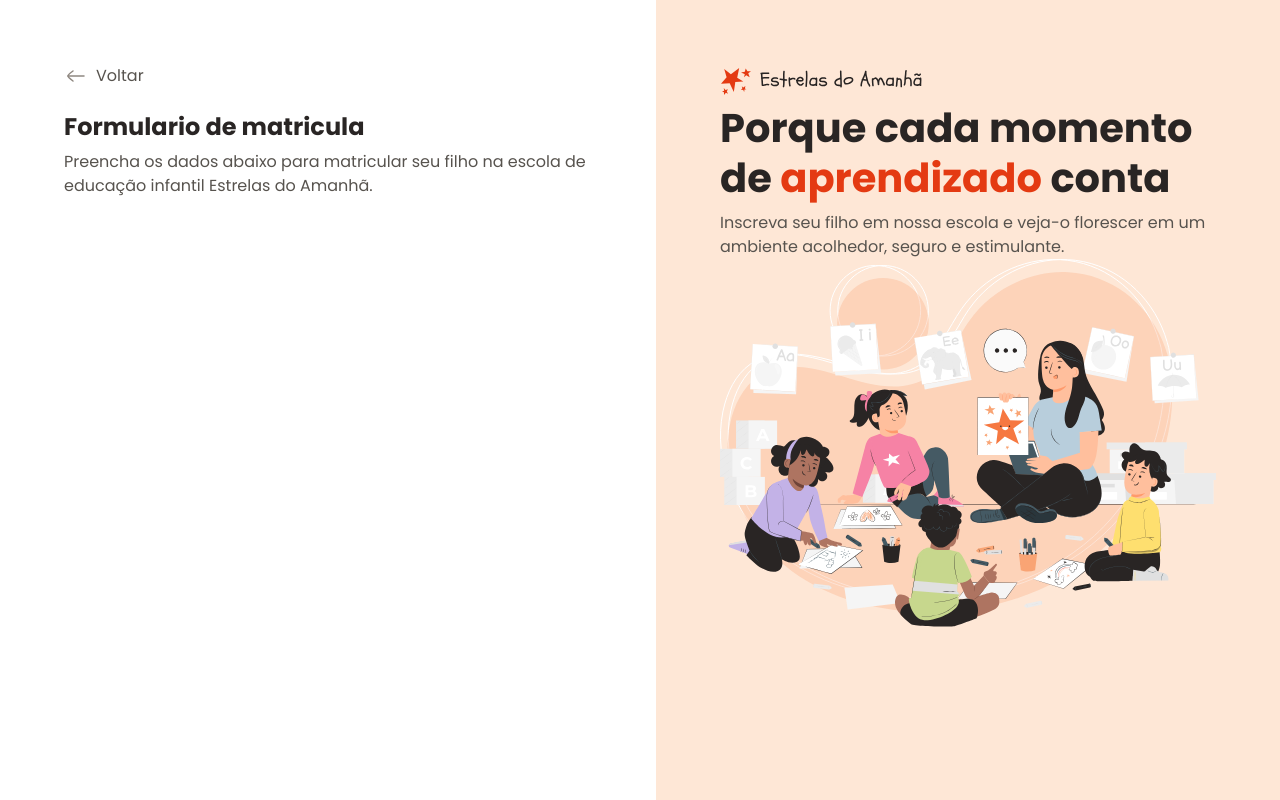
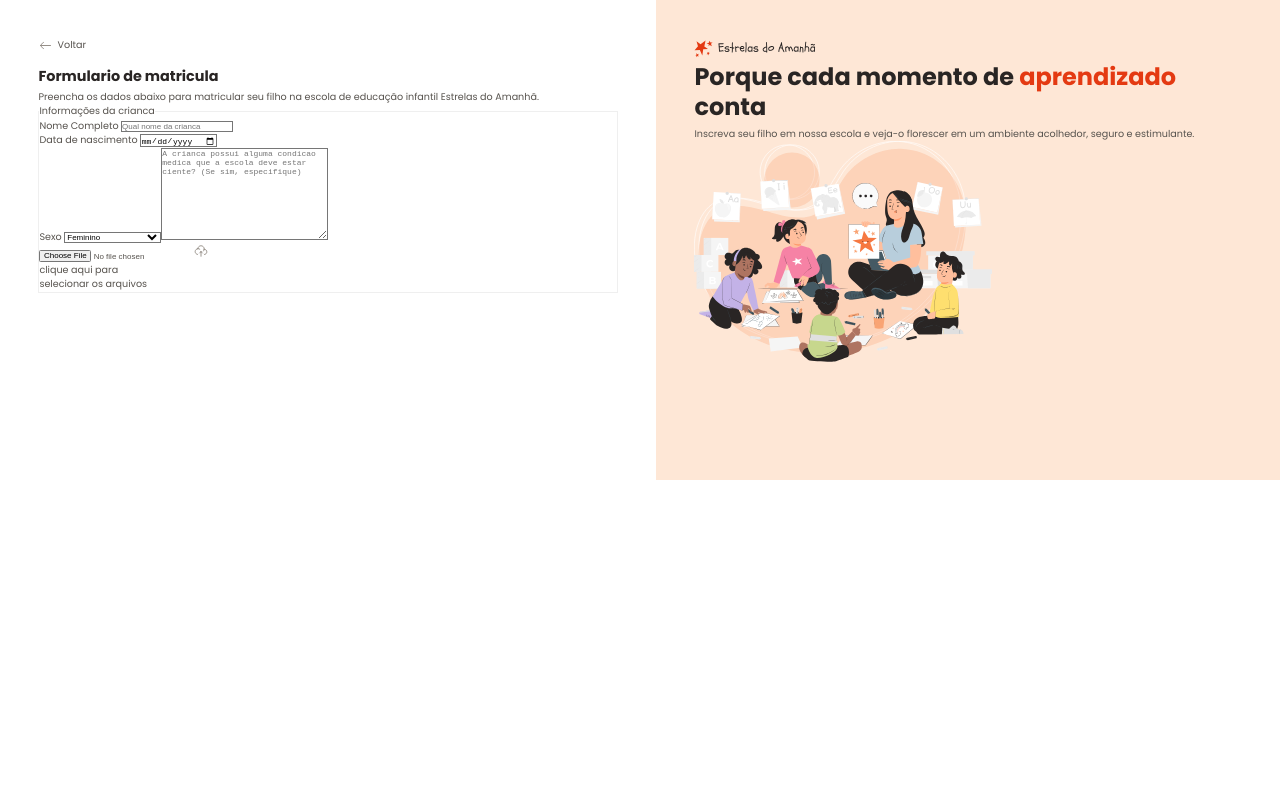
Before and after one commit to TaynaCandidaSilva/formularioMatricula, a plain HTML site: page index.html in a window 1280 px wide. Drawn offline with Linux system fonts and the light colour scheme.

Commit message:
Iniciando o formulario

```diff
--- a/index.html
+++ b/index.html
@@ -1,5 +1,6 @@
 <!DOCTYPE html>
 <html lang="pt-br">
+
 <head>
 
   <link rel="preconnect" href="https://fonts.googleapis.com">
@@ -10,19 +11,66 @@
   <title>Estrelas do Amanha</title>
 
   <link rel="stylesheet" href="styles/index.css">
-  <link href="https://fonts.googleapis.com/css2?family=Archivo:ital,wght@0,100..900;1,100..900&family=Montserrat:ital,wght@0,100..900;1,100..900&family=Poppins:wght@400;700&display=swap" rel="stylesheet">
+  <link
+    href="https://fonts.googleapis.com/css2?family=Archivo:ital,wght@0,100..900;1,100..900&family=Montserrat:ital,wght@0,100..900;1,100..900&family=Poppins:wght@400;700&display=swap"
+    rel="stylesheet">
 </head>
+
 <body>
   <div id="app">
     <main>
       <div class="main-container">
-       <div class="back">
-        <img src="assets/icons/arrow-left-02.svg" alt="icone de volta">
-        <span>Voltar</span>
-       </div>
+        <div class="back">
+          <img src="assets/icons/arrow-left-02.svg" alt="icone de volta">
+          <span>Voltar</span>
+        </div>
       </div>
       <h1>Formulario de matricula</h1>
       <p>Preencha os dados abaixo para matricular seu filho na escola de educação infantil Estrelas do Amanhã.</p>
+
+      <form method="post" enctype="multipart/form-data">
+        <fieldset class="child-info">
+          <legend>Informações da crianca</legend>
+
+          <div class="input-wrapper">
+            <label for="fullname">Nome Completo</label>
+            <input id="fullname" name="fullname" type="text" placeholder="Qual nome da crianca">
+          </div>
+          <div class="input-wrapper">
+            <label for="birth">Data de nascimento</label>
+            <input type="date" id="birth" name="birth" lang="pt-br">
+          </div>
+
+          <div class="select-wrapper">
+            <label for="gender">Sexo</label>
+            <select name="gender" id="gender">
+              <option value="female">Feminino</option>
+              <option value="male">Masculino</option>
+              <option value="na">Prefiro nao responder</option>
+          </div>
+
+          <div class="textarea-wrapper">
+            <label for="medical-info">Informações medicas</label>
+            <textarea name="medical-info" id="medical-info"
+            cols="30" rows="10"
+            placeholder="A crianca possui alguma condicao medica que a escola deve estar ciente? (Se sim, especifique)"
+            ></textarea>
+          </div>
+
+          <div class="droparea-wrapper">
+            <input type="file" id="birth-file" name="birth-file">
+            <img src="assets/icons/cloud-upload.svg" alt="icone de upload">
+            <p>
+              clique aqui para <br>
+              selecionar os arquivos
+            </p>
+
+
+          </div>
+
+
+        </fieldset>
+      </form>
 
     </main>
 
@@ -31,7 +79,8 @@
         <header>
           <img src="assets/logo.svg" alt="Logo da Estrelas do Amanha">
           <h2>Porque cada momento de
-            <span>aprendizado</span> conta</h2>
+            <span>aprendizado</span> conta
+          </h2>
           <p>
             Inscreva seu filho em nossa escola e veja-o florescer em um ambiente acolhedor, seguro e estimulante.
           </p>
@@ -47,4 +96,5 @@
   </div>
 
 </body>
+
 </html>
--- a/styles/global.css
+++ b/styles/global.css
@@ -23,6 +23,8 @@
   --stroke-highlight: #F3541C;
   --semantic-error: #DC2626;
 
+  zoom: 60%
+
 }
 
 body {
```
